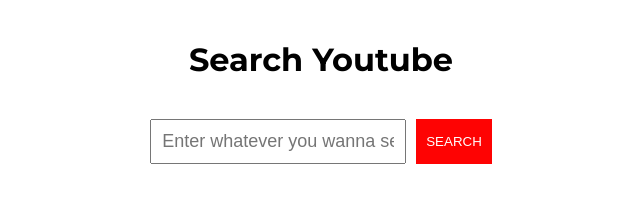
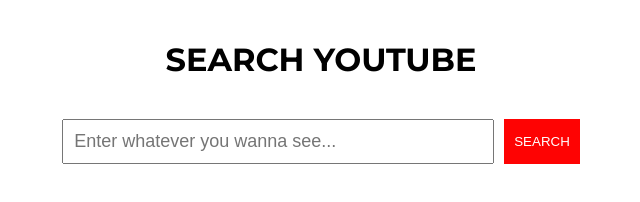
Before and after one commit to Rigby33/youtube-api, a plain HTML site: page index.html in a window 1280 px wide. Shown: the whole page, without its empty margins (319-959 px from the left). Drawn offline with nearby package versions, Linux system fonts and the light colour scheme.

Commit message:
changing some styling

```diff
--- a/styles.css
+++ b/styles.css
@@ -14,6 +14,10 @@ header {
   padding:40px
 }
 
+h1 {
+  text-transform: uppercase;
+}
+
 form {
   margin: 0 auto;
   text-align: center;
@@ -24,7 +28,8 @@ form {
 
 input {
   font-size: 18px;
-  padding: 10px
+  padding: 10px;
+  width:40%
 }
 
 button {
```
